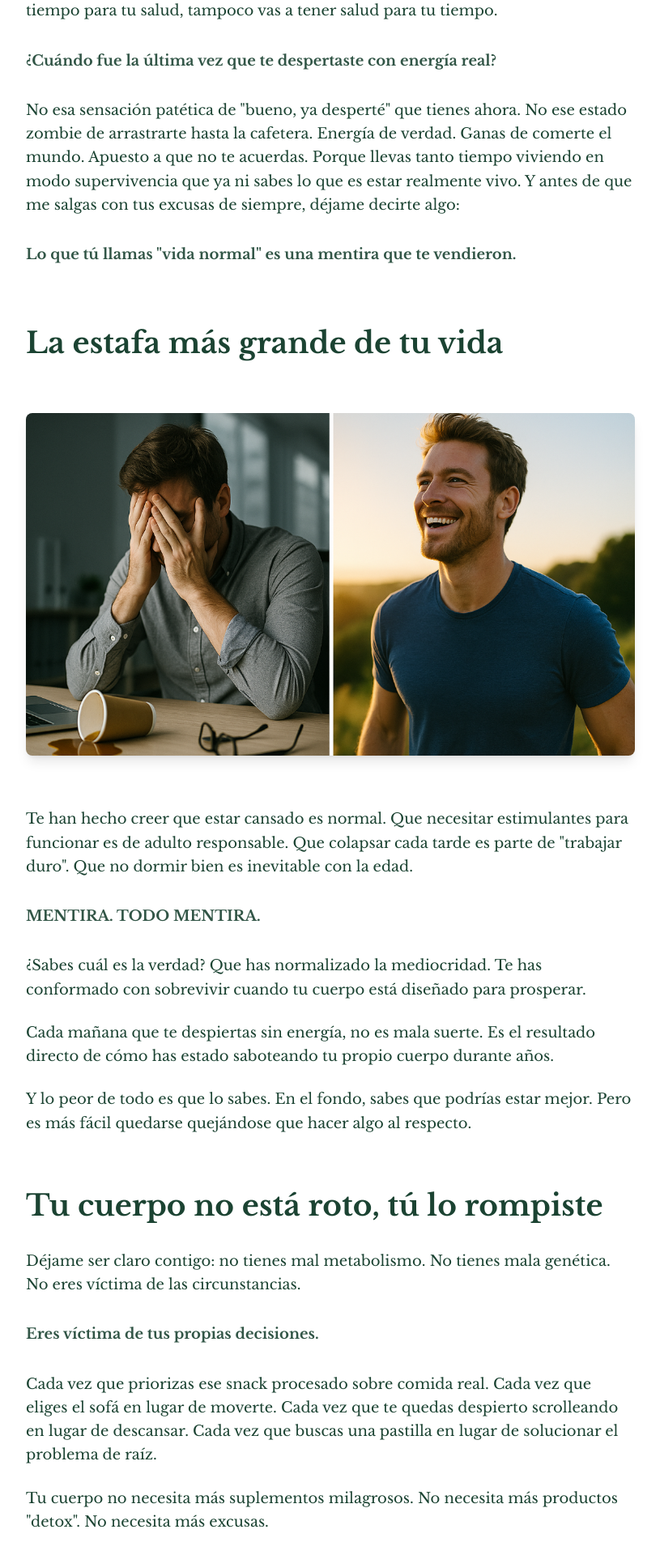
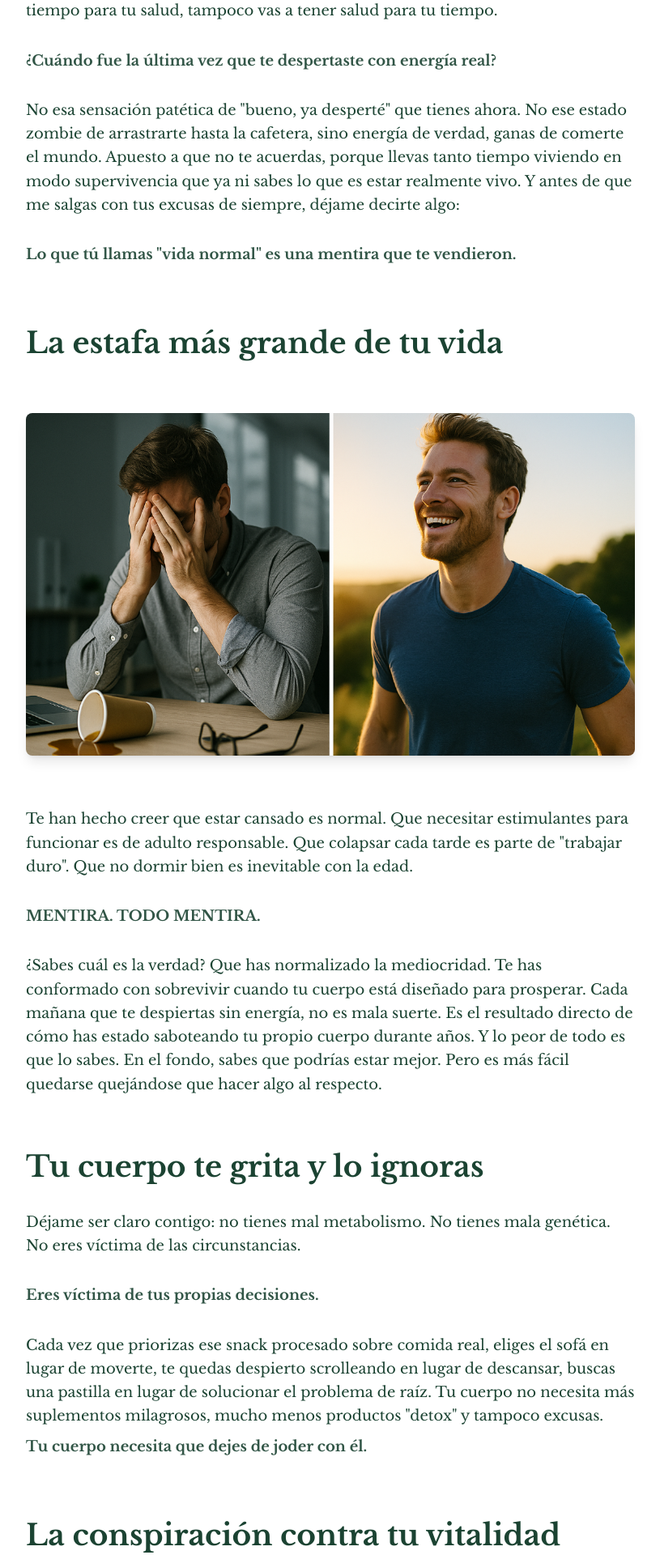
Before and after one commit to AlbeD3v/Dieta-Integral, a Next.js app: page /articulos/1 in a window 1280 px wide. Shown: the part 720-2640 px from the top of the page at 81% size, without its empty margins (232-1047 px from the left). Built offline with nearby package versions, Linux system fonts and the light colour scheme.

Commit message:
ajustes al articulo 1

```diff
--- a/src/data/articles.ts
+++ b/src/data/articles.ts
@@ -13,8 +13,8 @@ Y no me vengas con que no tienes tiempo para leer esto, porque si no tienes tiem
 
 *¿Cuándo fue la última vez que te despertaste con energía real?*
 
-No esa sensación patética de "bueno, ya desperté" que tienes ahora. No ese estado zombie de arrastrarte hasta la cafetera. Energía de verdad. Ganas de comerte el mundo.
-Apuesto a que no te acuerdas. Porque llevas tanto tiempo viviendo en modo supervivencia que ya ni sabes lo que es estar realmente vivo.
+No esa sensación patética de "bueno, ya desperté" que tienes ahora. No ese estado zombie de arrastrarte hasta la cafetera, sino energía de verdad, ganas de comerte el mundo.
+Apuesto a que no te acuerdas, porque llevas tanto tiempo viviendo en modo supervivencia que ya ni sabes lo que es estar realmente vivo.
 Y antes de que me salgas con tus excusas de siempre, déjame decirte algo:
 
 *Lo que tú llamas "vida normal" es una mentira que te vendieron.*
@@ -23,45 +23,24 @@ Y antes de que me salgas con tus excusas de siempre, déjame decirte algo:
 
 [Img:1]
 
-Te han hecho creer que estar cansado es normal.
-Que necesitar estimulantes para funcionar es de adulto responsable.
-Que colapsar cada tarde es parte de "trabajar duro".
-Que no dormir bien es inevitable con la edad.
+Te han hecho creer que estar cansado es normal. Que necesitar estimulantes para funcionar es de adulto responsable. Que colapsar cada tarde es parte de "trabajar duro". Que no dormir bien es inevitable con la edad.
 
 *MENTIRA. TODO MENTIRA.*
 
 ¿Sabes cuál es la verdad? Que has normalizado la mediocridad. Te has conformado con sobrevivir cuando tu cuerpo está diseñado para prosperar.
+Cada mañana que te despiertas sin energía, no es mala suerte. Es el resultado directo de cómo has estado saboteando tu propio cuerpo durante años. Y lo peor de todo es que lo sabes. En el fondo, sabes que podrías estar mejor. Pero es más fácil quedarse quejándose que hacer algo al respecto.
 
-Cada mañana que te despiertas sin energía, no es mala suerte. Es el resultado directo de cómo has estado saboteando tu propio cuerpo durante años.
-
-Y lo peor de todo es que lo sabes. En el fondo, sabes que podrías estar mejor. Pero es más fácil quedarse quejándose que hacer algo al respecto.
-
-## *Tu cuerpo no está roto, tú lo rompiste*
+## *Tu cuerpo te grita y lo ignoras*
 
 Déjame ser claro contigo: no tienes mal metabolismo. No tienes mala genética. No eres víctima de las circunstancias.
 
 *Eres víctima de tus propias decisiones.*
 
-Cada vez que priorizas ese snack procesado sobre comida real.
-Cada vez que eliges el sofá en lugar de moverte.
-Cada vez que te quedas despierto scrolleando en lugar de descansar.
-Cada vez que buscas una pastilla en lugar de solucionar el problema de raíz.
-
-Tu cuerpo no necesita más suplementos milagrosos. No necesita más productos "detox". No necesita más excusas.
-
-*Tu cuerpo necesita que dejes de joder con él.*
+Cada vez que priorizas ese snack procesado sobre comida real, eliges el sofá en lugar de moverte, te quedas despierto scrolleando en lugar de descansar, buscas una pastilla en lugar de solucionar el problema de raíz. Tu cuerpo no necesita más suplementos milagrosos, mucho menos productos "detox" y tampoco excusas. *Tu cuerpo necesita que dejes de joder con él.*
 
 ## *La conspiración contra tu vitalidad*
 
-¿Te has dado cuenta de que toda la industria está diseñada para mantenerte enfermo y dependiente?
-
-Te venden comida basura que te enferma, después te venden medicinas para los síntomas. Te mantienen en un ciclo de dependencia donde nunca resuelves el problema real.
-
-Te dicen que comas cada dos horas para "acelerar tu metabolismo". MENTIRA. Tu sistema digestivo necesita descanso para repararse.
-
-Te dicen que hagas ejercicio una hora al gimnasio y después pases 8 horas sentado. ABSURDO. Tu cuerpo está diseñado para moverse constantemente.
-
-Te dicen que duermas 8 horas pero después te bombardean con pantallas y cafeína hasta tarde. CONTRADICTORIO.
+¿Te has dado cuenta de que toda la industria está diseñada para mantenerte enfermo y dependiente? Te venden comida basura que te enferma, después te venden medicinas para los síntomas. Te mantienen en un ciclo de dependencia donde nunca resuelves el problema real. Te dicen que comas cada dos horas para "acelerar tu metabolismo". *MENTIRA*. Tu sistema digestivo necesita descanso para repararse. Te dicen que hagas ejercicio una hora al gimnasio y después pases 8 horas sentado. *ABSURDO*. Tu cuerpo está diseñado para moverse constantemente. Te dicen que duermas 8 horas pero después te bombardean con pantallas y cafeína hasta tarde. *CONTRADICTORIO*.
 
 *Mientras sigas las reglas del sistema, vas a obtener los resultados del sistema: cansancio, enfermedad y dependencia.*
 
@@ -69,22 +48,12 @@ Te dicen que duermas 8 horas pero después te bombardean con pantallas y cafeín
 
 Aquí viene lo que realmente no quieren que descubras:
 
-*Tu cuerpo es una máquina perfecta que sabe exactamente cómo curarse, energizarse y optimizarse.*
+*Tu cuerpo es una máquina perfecta que sabe exactamente cómo curarse, energizarse y optimizarse. *Durante millones de años, tus antepasados vivieron con energía constante. Se despertaban renovados. Dormían profundo. Tenían fuerza física y claridad mental. Sin suplementos. Sin medicinas. Sin complicaciones.
 
-Durante millones de años, tus antepasados vivieron con energía constante. Se despertaban renovados. Dormían profundo. Tenían fuerza física y mental claridad.
+¿La diferencia? Ellos respetaban su diseño biológico. No lo saboteaban 24/7. Ayunaban naturalmente porque no tenían comida disponible cada segundo. Se movían constantemente porque la supervivencia lo requería.
+Dormían con el sol porque no tenían luz artificial. Comían alimentos reales porque no existían los procesados.
 
-Sin suplementos. Sin medicinas. Sin complicaciones.
-
-¿La diferencia? Ellos respetaban su diseño biológico. No lo saboteaban 24/7.
-
-Ayunaban naturalmente porque no tenían comida disponible cada segundo.
-Se movían constantemente porque la supervivencia lo requería.
-Dormían con el sol porque no tenían luz artificial.
-Comían alimentos reales porque no existían los procesados.
-
-*Tu ADN es exactamente el mismo que el de ellos.*
-
-La única diferencia es que tú has decidido vivir contra tu propia naturaleza.
+*Tu ADN es exactamente el mismo que el de ellos.* La única diferencia es que tú has decidido vivir contra tu propia naturaleza.
 
 ## *El precio real de tu negligencia*
 
@@ -109,13 +78,9 @@ Tu falta de energía está arruinando cada área de tu vida:
 Déjame adivinar tus excusas:
 
 "Es que trabajo mucho." TODO EL MUNDO TRABAJA. La diferencia es que algunos priorizan lo que realmente importa.
-
 "Es que no tengo tiempo." Tienes tiempo para Netflix, para redes sociales, para quejarte. No tienes tiempo para lo que no es prioritario para ti.
-
 "Es que es muy caro comer bien." Es más caro estar enfermo. Es más caro vivir sin energía. Es más caro desperdiciar tu potencial.
-
 "Es que mi familia no me apoya." Tu salud es TU responsabilidad. Nadie más va a vivir las consecuencias de tus decisiones.
-
 "Es que ya probé de todo." No, probaste de todo menos lo que realmente funciona: consistencia, disciplina y dejar de buscar soluciones mágicas.
 
 *Cada excusa que pones es una declaración de que prefieres seguir siendo víctima que tomar control.*
@@ -126,15 +91,9 @@ Aquí está la realidad brutal que nadie te va a decir:
 
 *No vas a cambiar.*
 
-Estadísticamente, vas a seguir igual. Vas a leer esto, sentirte motivado por cinco minutos, tal vez compartas el artículo, y después vas a volver a tus mismos patrones destructivos.
+Estadísticamente, vas a seguir igual. Vas a leer esto, sentirte motivado por cinco minutos, tal vez compartas el artículo, y después vas a volver a tus mismos patrones destructivos. ¿Por qué? Porque cambiar requiere incomodidad. Y tú has elegido la comodidad sobre la excelencia durante tanto tiempo que ya es tu identidad.
 
-¿Por qué? Porque cambiar requiere incomodidad. Y tú has elegido la comodidad sobre la excelencia durante tanto tiempo que ya es tu identidad.
-
-Prefieres la familiaridad de sentirte mal que la incertidumbre de sentirte bien.
-
-Prefieres quejarte del problema que implementar la solución.
-
-Prefieres ser víctima que ser responsable.
+Prefieres la familiaridad de sentirte mal que la incertidumbre de sentirte bien. Prefieres quejarte del problema que implementar la solución. Prefieres ser víctima que ser responsable.
 
 *Pero hay una pequeña posibilidad de que seas diferente.*
 
@@ -145,11 +104,8 @@ Si llegaste hasta aquí y algo dentro tuyo se está rebelando, si hay una parte
 *El cambio no es negociable si quieres resultados diferentes.*
 
 No puedes seguir haciendo lo mismo y esperar que algo cambie mágicamente.
-
 No puedes seguir priorizando la comodidad y esperar excelencia.
-
 No puedes seguir buscando atajos y esperar resultados duraderos.
-
 *Tienes que decidir qué es más importante: tu comodidad o tu futuro.*
 
 ## *El camino existe, pero no es fácil*
@@ -178,9 +134,7 @@ Exponerte a la naturaleza que sanó a tus antepasados.
 
 Este es tu momento de decisión.
 
-Puedes cerrar este artículo y volver a tu vida cómoda y mediocre. Puedes seguir postergando. Puedes seguir esperando el momento perfecto que nunca va a llegar.
-
-O puedes trazar una línea en la arena y decidir que a partir de hoy, tu salud es innegociable.
+Puedes cerrar este artículo y volver a tu vida cómoda y mediocre. Puedes seguir postergando. Puedes seguir esperando el momento perfecto que nunca va a llegar. O puedes trazar una línea en la arena y decidir que a partir de hoy, tu salud es innegociable.
 
 Que tu energía es tu mayor asset.
 Que tu vitalidad es tu mayor inversión.
@@ -202,9 +156,7 @@ No en enero, cuando empiecen los propósitos.
 
 *AHORA.*
 
-Porque cada día que postergas es un día menos de vivir con vitalidad. Un día menos de sentirte realmente vivo.
-
-Tu cuerpo está esperando que le des una oportunidad. Está esperando que dejes de sabotearlo y empieces a trabajar CON él, no contra él.
+Porque cada día que postergas es un día menos de vivir con vitalidad. Un día menos de sentirte realmente vivo. Tu cuerpo está esperando que le des una oportunidad. Está esperando que dejes de sabotearlo y empieces a trabajar con él, no contra él.
 
 *¿Vas a seguir sobreviviendo o vas a empezar a vivir?*
 
```
